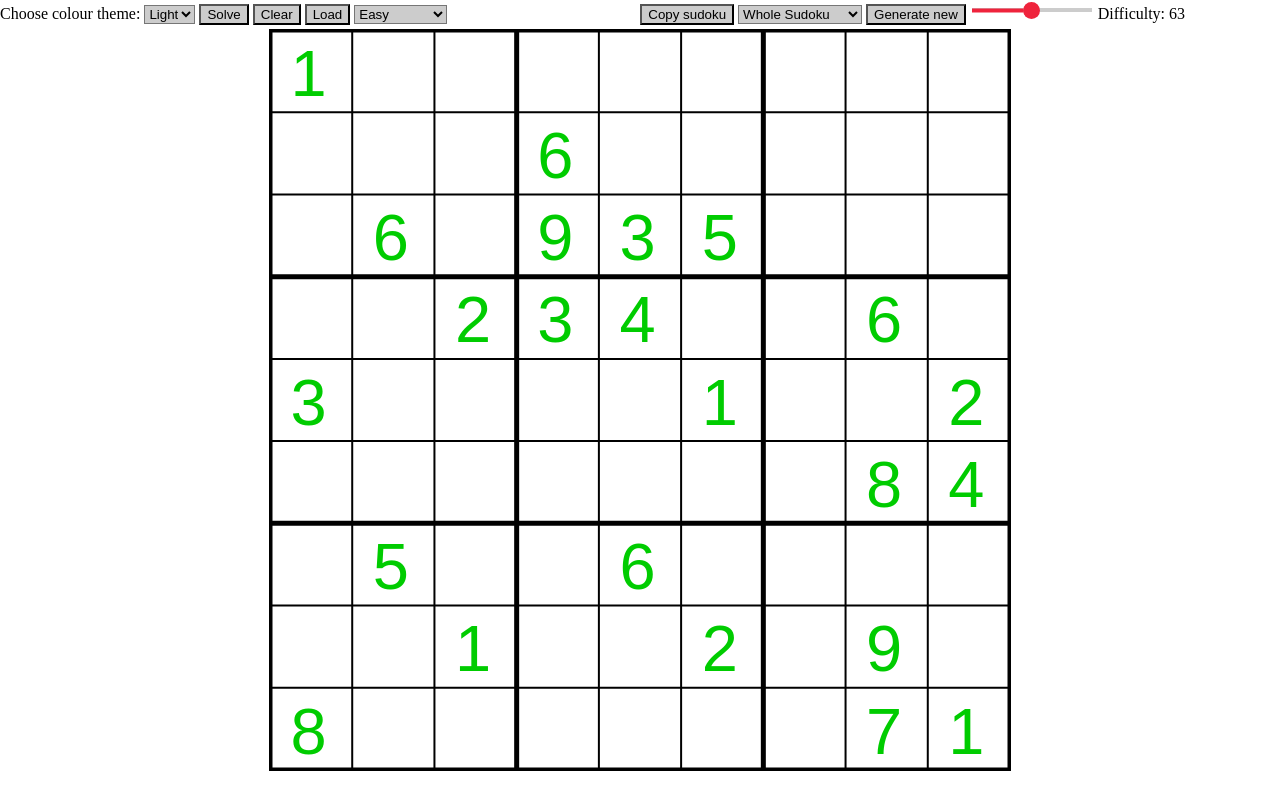
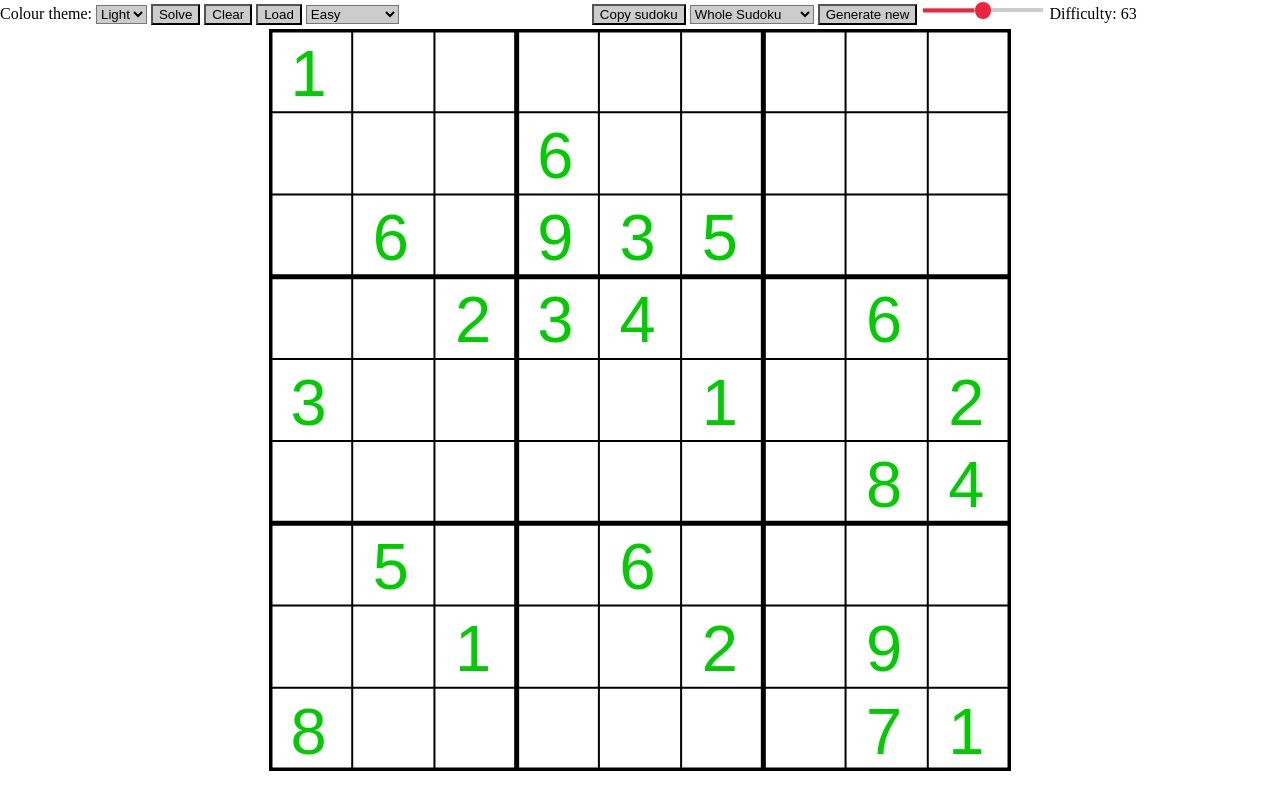
Before and after one commit to HiperLoop/wfc_sudoku, a plain HTML site: page public/sudoku.html in a window 1280 px wide. Drawn offline with Linux system fonts and the light colour scheme.

Commit message:
changed html text

```diff
--- a/public/sudoku.html
+++ b/public/sudoku.html
@@ -6,7 +6,7 @@
         <script type ="module" src="main.js"></script>
     </head>
     <body>
-        <span id="colourPick">Choose colour theme: </span>
+        <span id="colourPick">Colour theme: </span>
         <select id="paletteSelector" class="colour_one" class="colour_two">
             <option value="0">Light</option>
             <option value="1">Dark</option>
```
